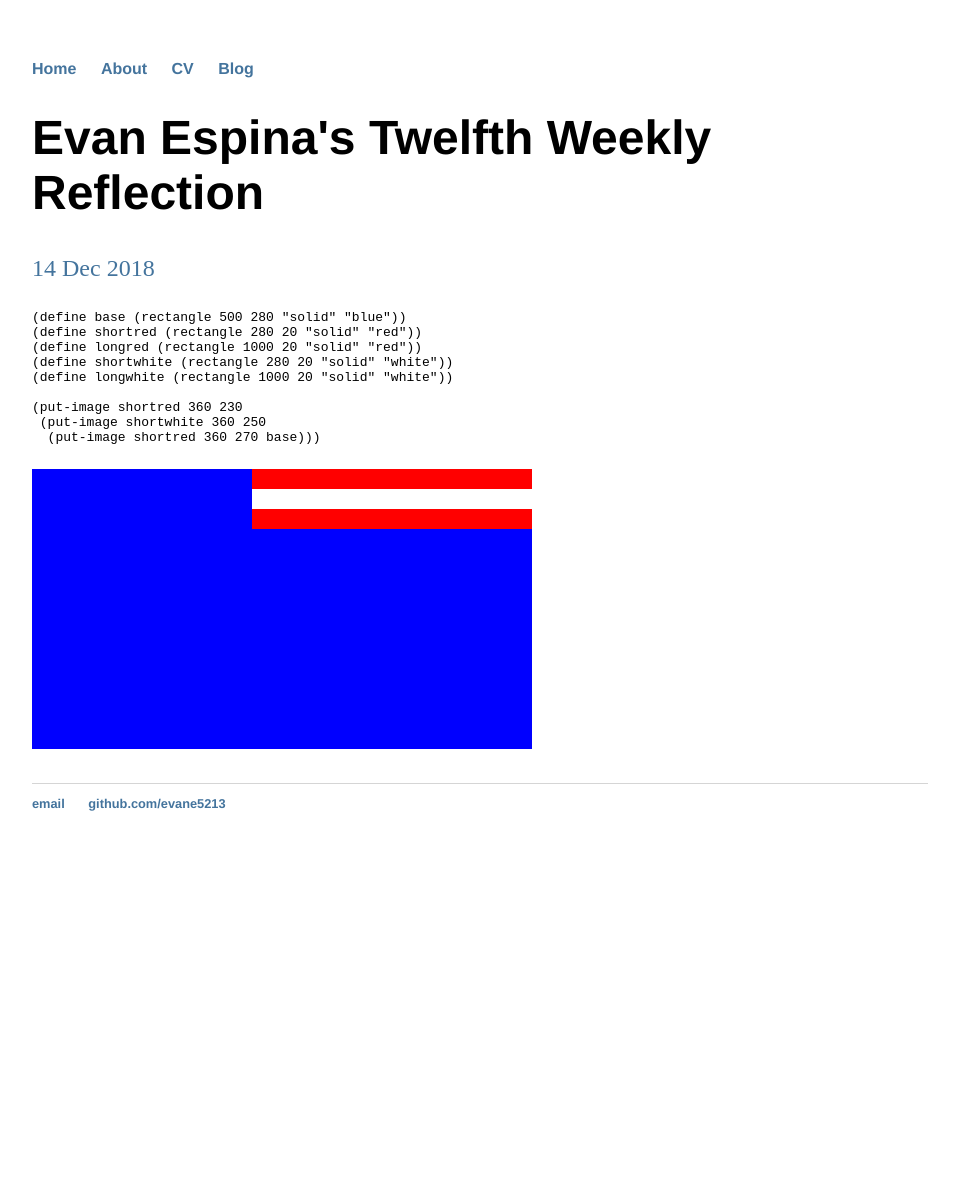
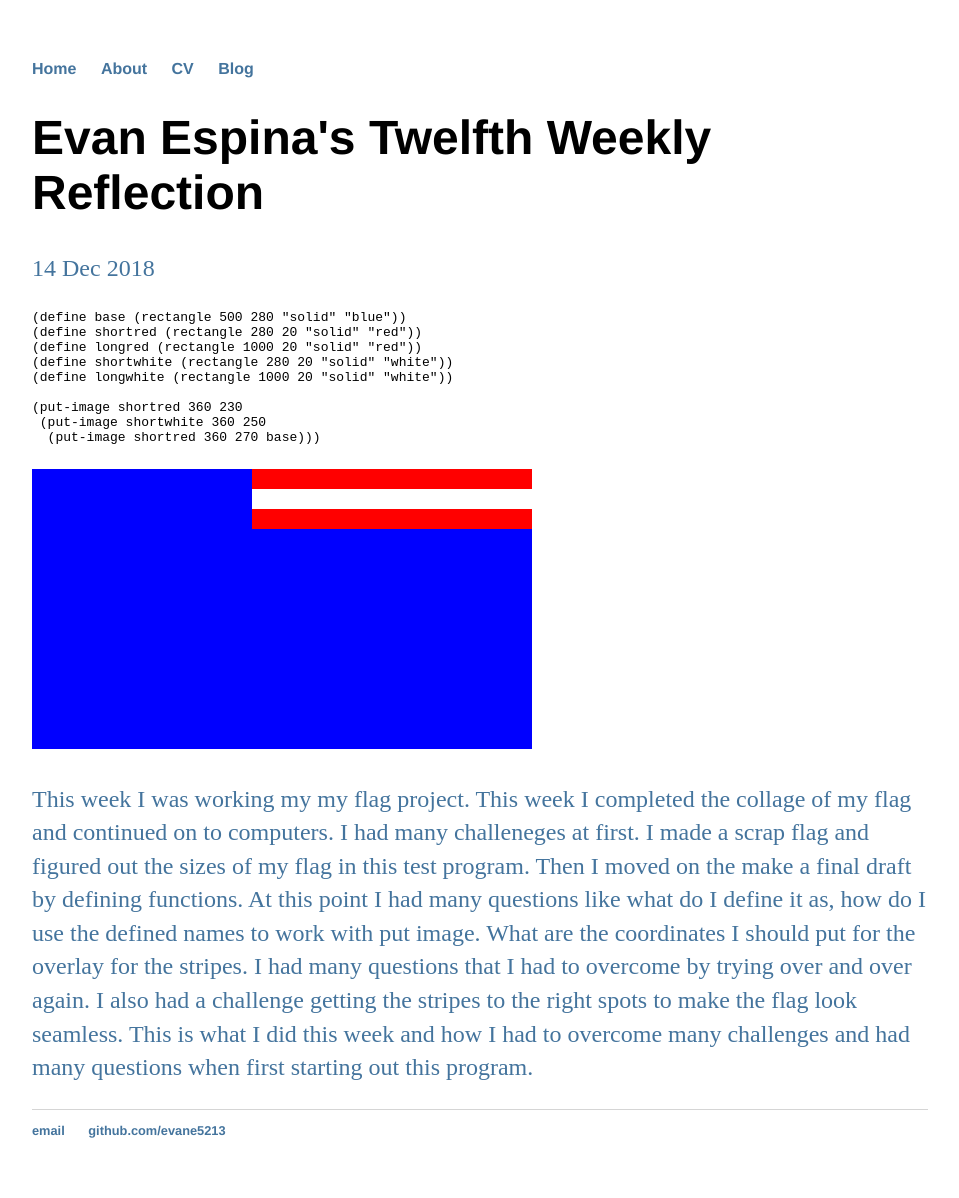
Before and after one commit to evane5213/evane5213.github.io, a Jekyll site: the page built from _posts/2018-12-14-weekly-reflection-site-12.md, in a window 1280 px wide. Shown: the whole page, without its empty margins (160-1119 px from the left). Built offline with Jekyll 4.4.1, drawn with Linux system fonts in a browser that asks for light colours; before the commit the page ends 900 px from its top, so only the background shows below that.

Commit message:
Update 2018-12-14-weekly-reflection-site-12.md

````diff
--- a/_posts/2018-12-14-weekly-reflection-site-12.md
+++ b/_posts/2018-12-14-weekly-reflection-site-12.md
@@ -16,3 +16,5 @@ date: 2018-12-14
   (put-image shortred 360 270 base)))
 ```
 ![download](/images/FlagV2.png)
+
+This week I was working my my flag project. This week I completed the collage of my flag and continued on to computers. I had many challeneges at first. I made a scrap flag and figured out the sizes of my flag in this test program. Then I moved on the make a final draft by defining functions. At this point I had many questions like what do I define it as, how do I use the defined names to work with put image. What are the coordinates I should put for the overlay for the stripes. I had many questions that I had to overcome by trying over and over again. I also had a challenge getting the stripes to the right spots to make the flag look seamless. This is what I did this week and how I had to overcome many challenges and had many questions when first starting out this program.
````
